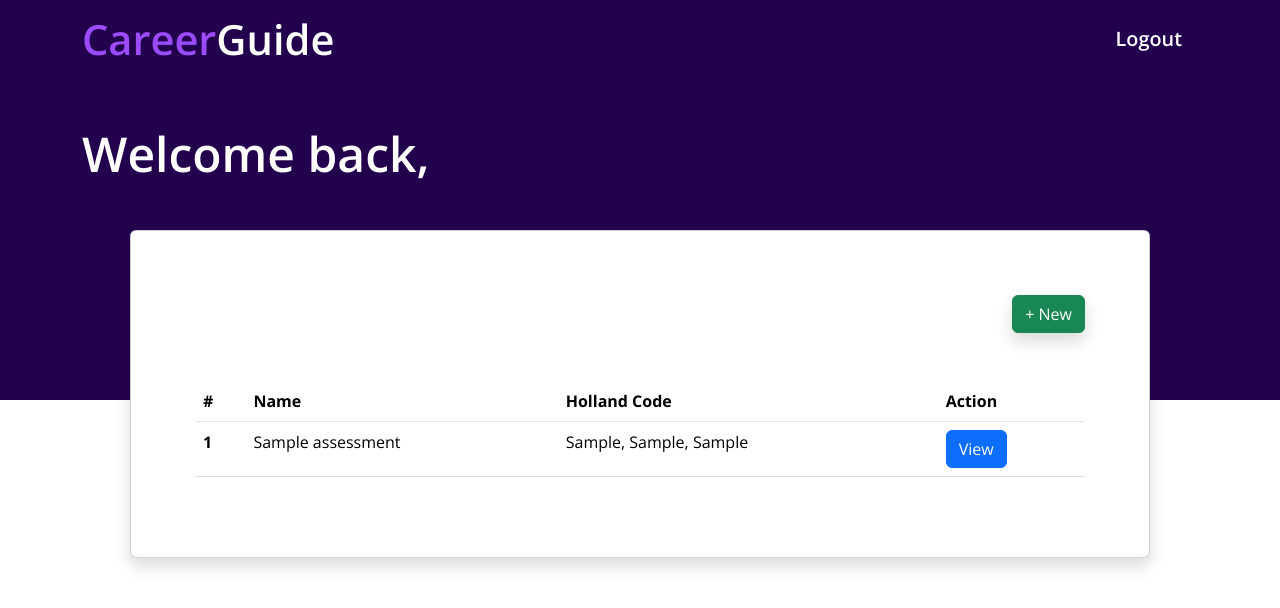
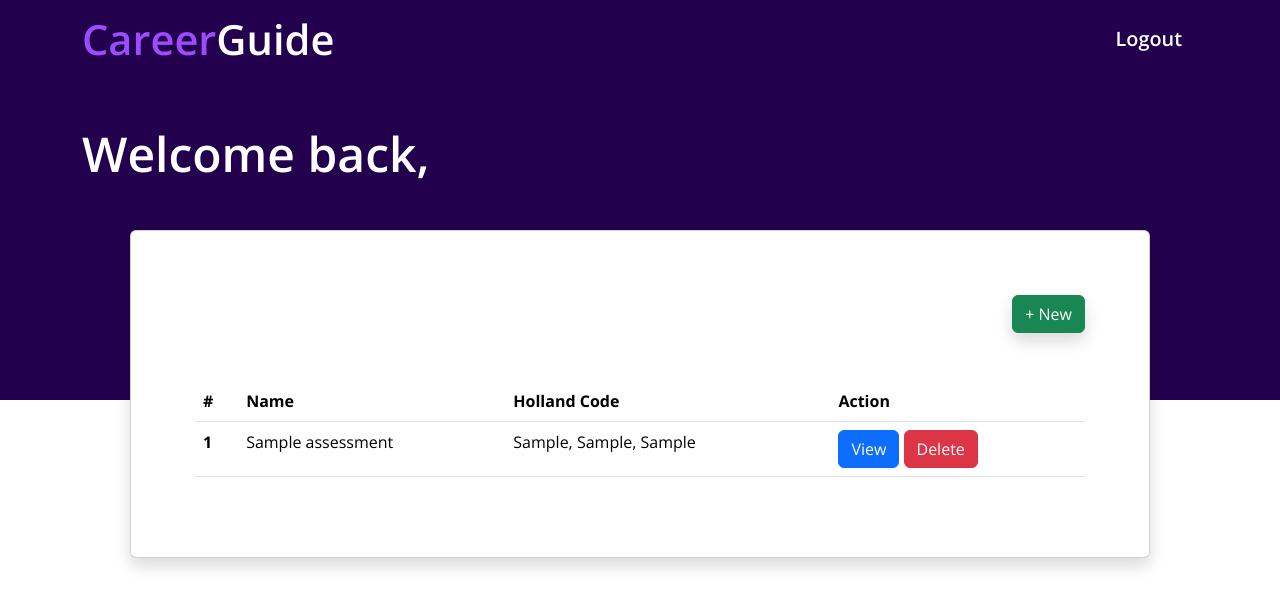
Before and after one commit to Black-J08/Career-Guidance-Web-App-Backend, a Django app: page /dashboard/ in a window 1280 px wide; the page is wider, and only the part inside the window is pictured. Shown: the top 608 px of that part. Run offline with Django 4.2, Linux system fonts and the light colour scheme; a user stored in the database is signed in; tables that the repository leaves empty hold one stand-in row (values such as "Sample post").

Commit message:
Added delete button in dashboard page to delete assessments

```diff
--- a/assessment/urls.py
+++ b/assessment/urls.py
@@ -6,4 +6,6 @@ urlpatterns = [
     path("", views.index, name="assessment"),
     path("result/", views.result, name="result"),
     path("result/?uuid=<uuid>/", views.result, name="result"),
+    path("delete/", views.delete_assessment, name="delete_assessment"),
+    path('delete/?uuid=<uuid>/', views.delete_assessment, name='delete_assessment'),
 ]
--- a/templates/dashboard/index.html
+++ b/templates/dashboard/index.html
@@ -25,7 +25,10 @@
             <th scope="row">{{ forloop.counter }}</th>
             <td>{{items.name}}</td>
             <td>{{items.hollandCode1}}, {{items.hollandCode2}}, {{items.hollandCode3}}</td>
-            <td><a href="/assessment/result/?uuid={{items.uuid}}" class="btn btn-primary">View</a></td>
+            <td>
+                <a href="/assessment/result/?uuid={{items.uuid}}" class="btn btn-primary">View</a>
+                <a href="/assessment/delete/?uuid={{items.uuid}}" class="btn btn-danger">Delete</a>
+            </td>
         </tr>
         {% endfor %}
     </tbody>
```
Also changed, not shown: assessment/views.py (+19 -11 lines).
